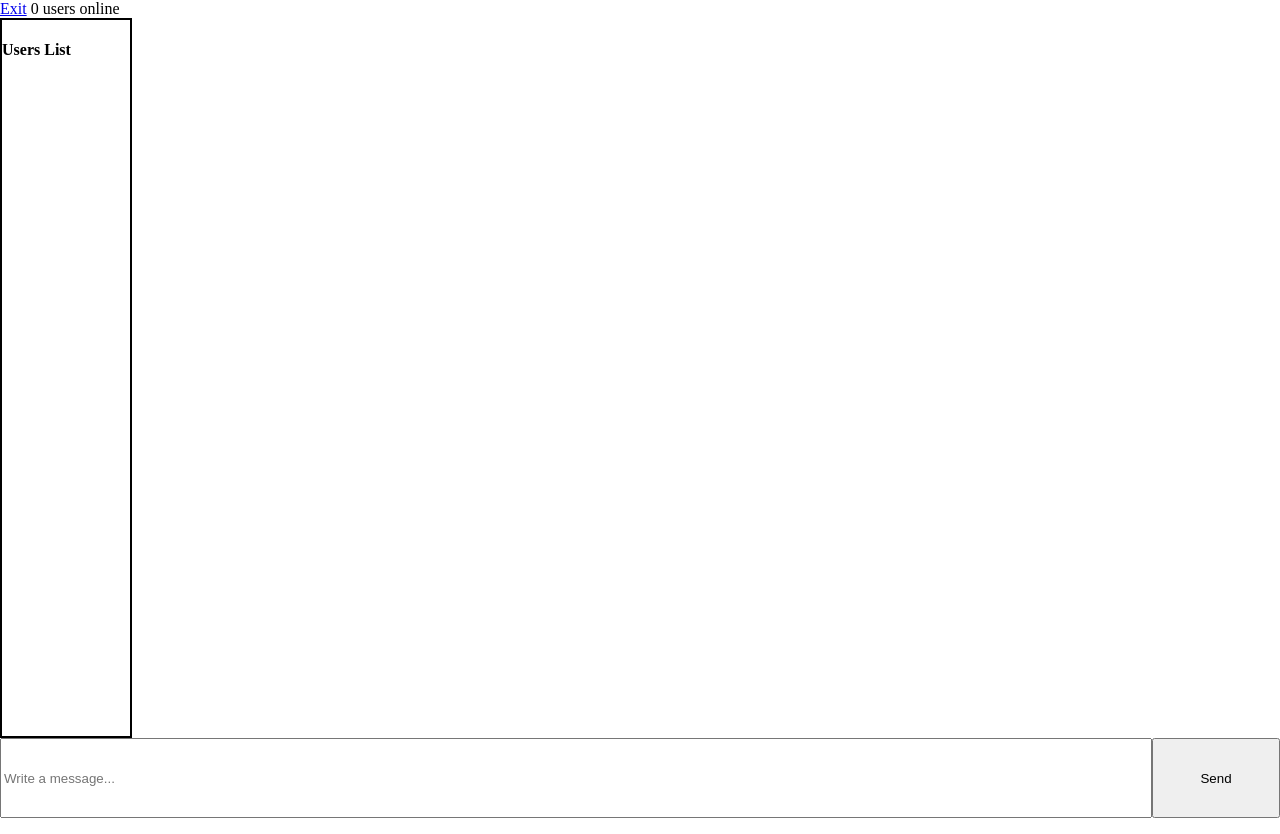
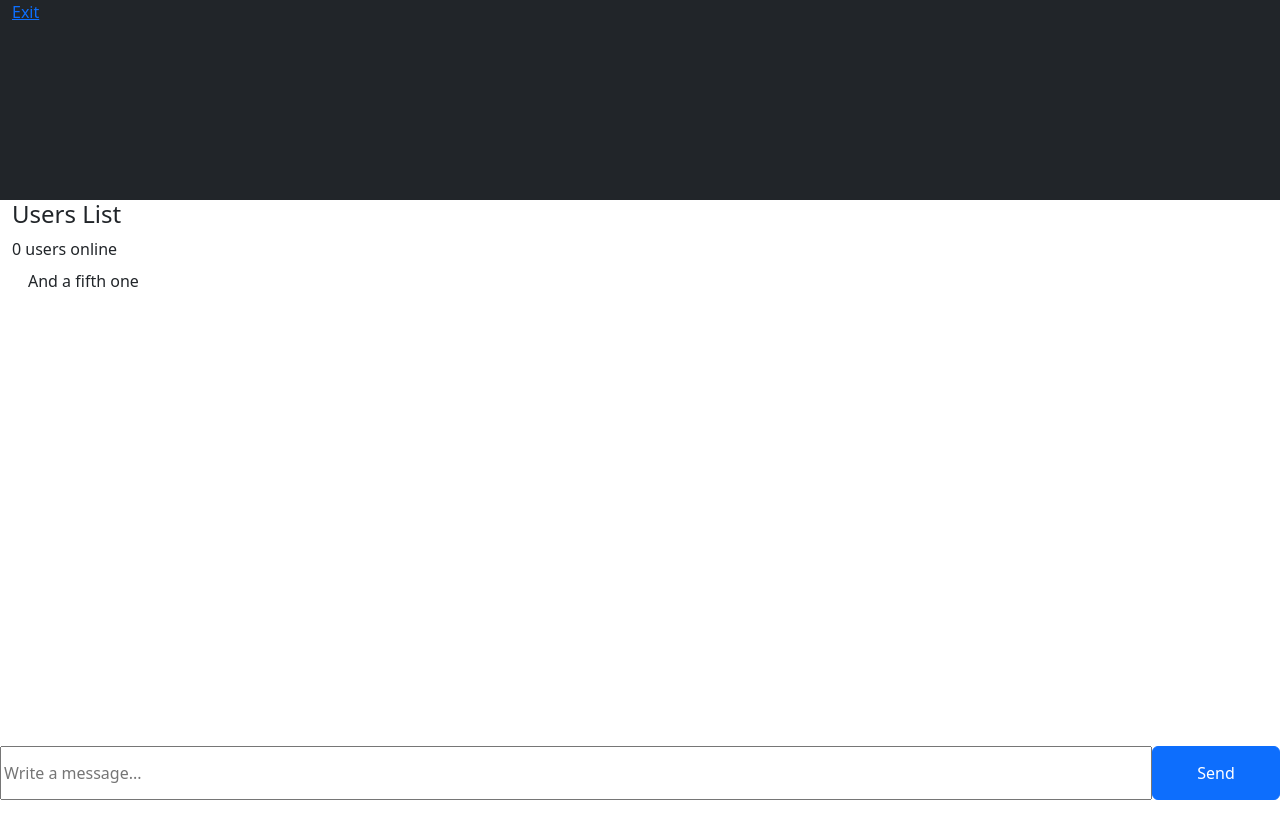
Before and after one commit to grecosamuel/ChatApp, a website: page app/index.html in a window 1280 px wide. After the commit the page ends 800 px from the top, so only its background shows below. Drawn offline with nearby package versions, Linux system fonts and the light colour scheme; no server answers.

Commit message:
Add bootstrap

```diff
--- a/app/index.html
+++ b/app/index.html
@@ -1,9 +1,63 @@
 <html>
     <head>
-
+        <meta charset="utf-8">
+        <meta name="viewport" content="width=device-width, initial-scale=1">
     </head>
     <link rel="stylesheet" type="text/css" href="/style/style.css">
+    <link href="https://cdn.jsdelivr.net/npm/bootstrap@5.2.0-beta1/dist/css/bootstrap.min.css" rel="stylesheet" integrity="sha384-0evHe/X+R7YkIZDRvuzKMRqM+OrBnVFBL6DOitfPri4tjfHxaWutUpFmBp4vmVor" crossorigin="anonymous">
     <body>
+
+        <div class="container-fluid h-100">
+            <div class="row h-25 bg-dark">
+                <div class="col-12 w-100">
+
+                    <a onclick="forcedisc()" href="/exit">Exit</a>
+                </div>
+            </div>
+            <div class="row h-50">
+                <div class="col-2">
+                    <div class="row">
+                        <div class="col-12">
+                            <h4>Users List</h4>
+                            <span id="countUser">0</span> users online
+                        </div>
+                    </div>
+                    <div class="row">
+                        <div class="col-12">
+                            <ul class="list-group list-group-flush" id="users-ul">
+                                <li class="list-group-item">And a fifth one</li>
+                              </ul>
+                        </div>
+                    </div>
+                    <!--<ul class="list-group list-group-flush" id="users-ul">
+                        <li class="list-group-item">An item</li>
+                        <li class="list-group-item">A second item</li>
+                        <li class="list-group-item">A third item</li>
+                        <li class="list-group-item">A fourth item</li>
+                        <li class="list-group-item">And a fifth one</li>
+                      </ul>-->
+                </div>
+                <div class="col-10">
+                    <ul id="messages">
+
+                    </ul>
+                    <div id="info-box">
+                        <p id="info">
+
+                        </p>
+                    </div>
+                </div>
+            </div>
+            <div class="row fixed-bottom">
+                <div class="col-12 w-100">
+                    <form class="h-100" id="myform" action="" method="POST">
+                        <input id="myinput" type="text" placeholder="Write a message...">
+                        <input type="submit" value="Send" class="btn btn-primary">
+                    </form>
+                </div>
+            </div>
+        </div>
+        <!--
         <a onclick="forcedisc()" href="/exit">Exit</a>
         <span id="countUser">0</span> users online
         <div class="maincontent">
@@ -21,7 +75,7 @@
                 </ul>
             </div>
 
-            <div>
+            <div id="info-box">
                 <p id="info">
 
                 </p>
@@ -32,6 +86,7 @@
             <input id="myinput" type="text" placeholder="Write a message..."/>
             <input type="submit" value="Send" />
         </form>
+    -->
     </body>
 </html>
 
@@ -71,6 +126,17 @@
     }, 1000);
 
     // Socket IO Events
+    socket.on("join", (user) => {
+        var li = document.createElement("li");
+        var leftchat = document.createElement("p");
+        leftchat.textContent = user + " join the chat";
+        li.appendChild(leftchat);
+
+        var box = document.getElementById("messages");
+        box.appendChild(li);
+        window.scrollTo(0, document.body.scrollHeight);
+    });
+
     socket.on("typing", (user) => {
         let paragraph = document.getElementById("info");
         paragraph.textContent = user  + " typing...";
@@ -148,3 +214,4 @@
         return null;
     }
 </script>
+<script src="https://cdn.jsdelivr.net/npm/bootstrap@5.2.0-beta1/dist/js/bootstrap.bundle.min.js" integrity="sha384-pprn3073KE6tl6bjs2QrFaJGz5/SUsLqktiwsUTF55Jfv3qYSDhgCecCxMW52nD2" crossorigin="anonymous"></script>
```
